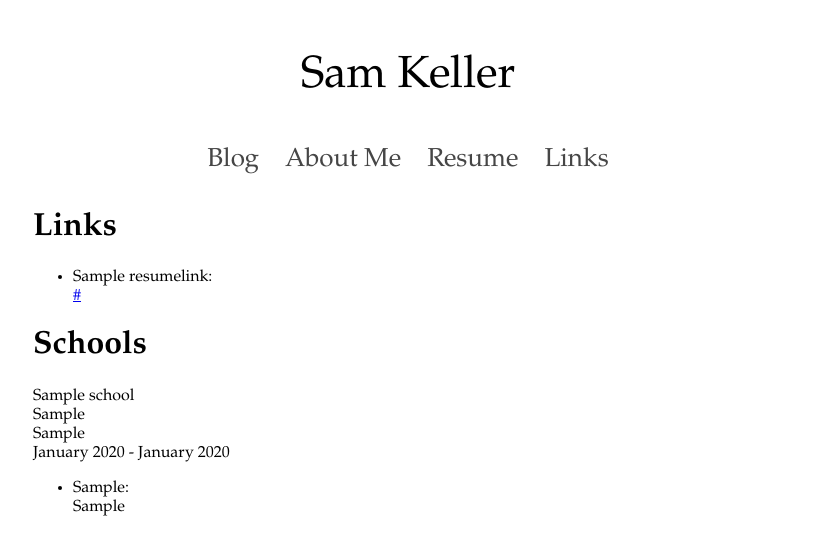
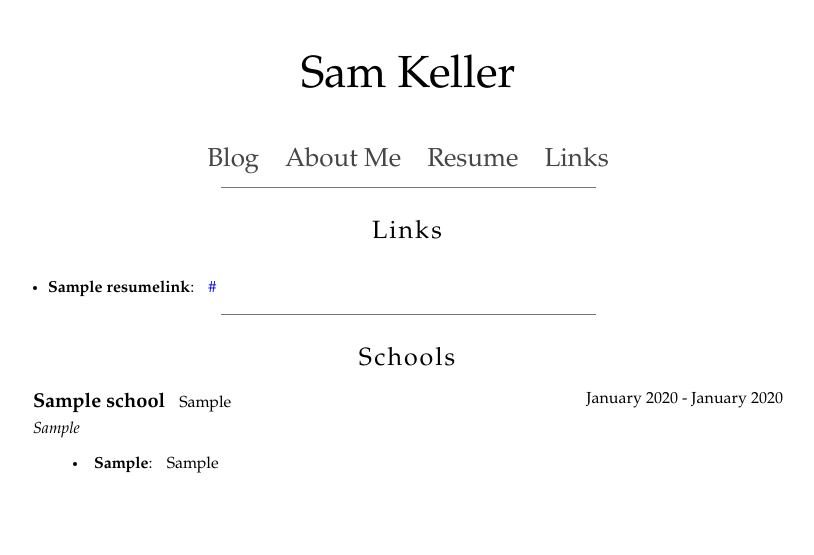
Before and after one commit to samskeller/my_site, a Django app: page /resume/ in a window 1280 px wide. Shown: the top 555 px of the page, without its empty margins (232-1046 px from the left). Run offline with Django 3.2, Linux system fonts and the light colour scheme; tables that the repository leaves empty hold one stand-in row (values such as "Sample post"); data that the repository does not hold is empty.

Commit message:
Styling a lot of the resume page

```diff
--- a/my_site/static/my_site/my_site.css
+++ b/my_site/static/my_site/my_site.css
@@ -145,3 +145,107 @@
     text-decoration: none;
     color: rgb(0, 0, 0);
 }
+
+/* Styling for Resume */
+.resume_header_first, .resume_header {
+    text-align: center;
+    float: center;
+    font-size: 25px;
+    font-weight: 100;
+    letter-spacing: 2px;
+    width: 50%;
+    margin: 0 auto;
+    padding-bottom: 15px;
+}
+
+.resume_header_first {
+    padding-top: 50px;
+}
+
+.resume_header {
+    border-top: 1px solid #777777;
+    padding-top: 30px;
+}
+
+.job_employer_link {
+    text-decoration: none;
+    font-size: 20px;
+    font-weight: 500;
+}
+
+.job_employer {
+    font-size: 20px;
+    font-weight: 500px;
+}
+
+.job_location {
+    display: inline;
+    padding-left: 10px;
+}
+
+.job_dates {
+    display: inline;
+    float: right;
+}
+
+.job_title {
+    margin-top: 5px;
+}
+
+.job_responsibility {
+    margin-top: 5px;
+}
+
+.resume_links_list {
+    padding-left: 15px;
+}
+
+.resume_link_item {
+    margin-top: 5px;
+}
+
+.resume_link_title {
+    display: inline;
+}
+
+.resume_link_url {
+    text-decoration: none;
+    display: inline;
+    margin-left: 10px;
+}
+
+.school_name {
+    display: inline;
+    font-size: 20px;
+}
+
+.school_location {
+    padding-left: 10px;
+    display: inline;
+}
+
+.school_dates {
+    float: right;
+    display: inline;
+}
+
+.school_degree {
+    margin-top: 5px;
+}
+
+.school_detail {
+    margin-top: 5px;
+    list-style-type: disc;
+    list-style-position: inside;
+    text-indent: -1em;
+    padding-left: 1em;
+}
+
+.school_detail_key {
+    display: inline;
+}
+
+.school_detail_value {
+    display: inline;
+    padding-left: 10px;
+}
--- a/resume/templates/resume.html
+++ b/resume/templates/resume.html
@@ -3,22 +3,20 @@
 {% block content %}
 
 {% if jobs.exists %}
-    <h1>Work Experience</h1>
+    <h1 class="resume_header_first">Work Experience</h1>
     {% for job in jobs %}
     {% if job.employer_link %}
-    <a href="{{ job.employer_link }}">
-        <div class="job_employer">{{ job.employer }}</div>
-    </a>
+    <a class="job_employer_link" href="{{ job.employer_link }}">{{ job.employer }}</a>
+    {% else %}
+    <div class="job_employer">{{ job.employer }}</div>
+    {% endif %}
     <div class="job_location">{{ job.location }}</div>
-    {% else %}
-    <div class="job_employer">{{ job.employer }}</div><div class="job_location">{{ job.location }}</div>
-    {% endif %}
-    <div class="job_title">{{ job.title }}</div>
     {% if job.date_ended %}
     <div class="job_dates">{{ job.date_started|date:'F Y' }} - {{ job.date_ended|date:'F Y' }}</div>
     {% else %}
     <div class="job_dates">{{ job.date_started|date:'F Y' }} - Present</div>
     {% endif %}
+    <div class="job_title"><b>{{ job.title }}</b></div>
 
     {% if job.responsibilities.exists %}
     <ul class="job_responsibility_list">
@@ -32,33 +30,33 @@
 {% endif %}
 
 {% if resume_links.exists %}
-    <h1>Links</h1>
+    <h1 class="resume_header">Links</h1>
     <ul class="resume_links_list">
         {% for resume_link in resume_links %}
         <li class="resume_link_item">
-            <div class="resume_link_title">{{ resume_link.title }}:</div>
-            <a class="resume_link_url" href="{{ resume_link.url }}">{{ resume_link.url }}</a>
+        <div class="resume_link_title"><b>{{ resume_link.title }}</b>:</div>
+        <a class="resume_link_url" href="{{ resume_link.url }}">{{ resume_link.url }}</a>
         </li>
         {% endfor %}
     </ul>
 {% endif %}
 
 {% if schools.exists %}
-    <h1>Schools</h1>
+    <h1 class="resume_header">Schools</h1>
     {% for school in schools %}
-    <div class="school_name">{{ school.name }}</div>
+    <div class="school_name"><b>{{ school.name }}</b></div>
     <div class="school_location">{{ school.location }}</div>
-    <div class="school_degree">{{ school.degree }}</div>
     {% if school.date_ended %}
     <div class="school_dates">{{ school.date_started|date:'F Y' }} - {{ school.date_ended|date:'F Y' }}</div>
     {% else %}
     <div class="school_dates">{{ school.date_started|date:'F Y' }} - Present</div>
     {% endif %}
+    <div class="school_degree"><i>{{ school.degree }}</i></div>
     {% if school.details.exists %}
     <ul class="school_details_list">
         {% for school_detail in school.details.all %}
         <li class="school_detail">
-            <div class="school_detail_key">{{ school_detail.key }}:</div>
+        <div class="school_detail_key"><b>{{ school_detail.key }}</b>:</div>
             <div class="school_detail_value">{{ school_detail.value }}</div>
         </li>
         {% endfor %}
```
